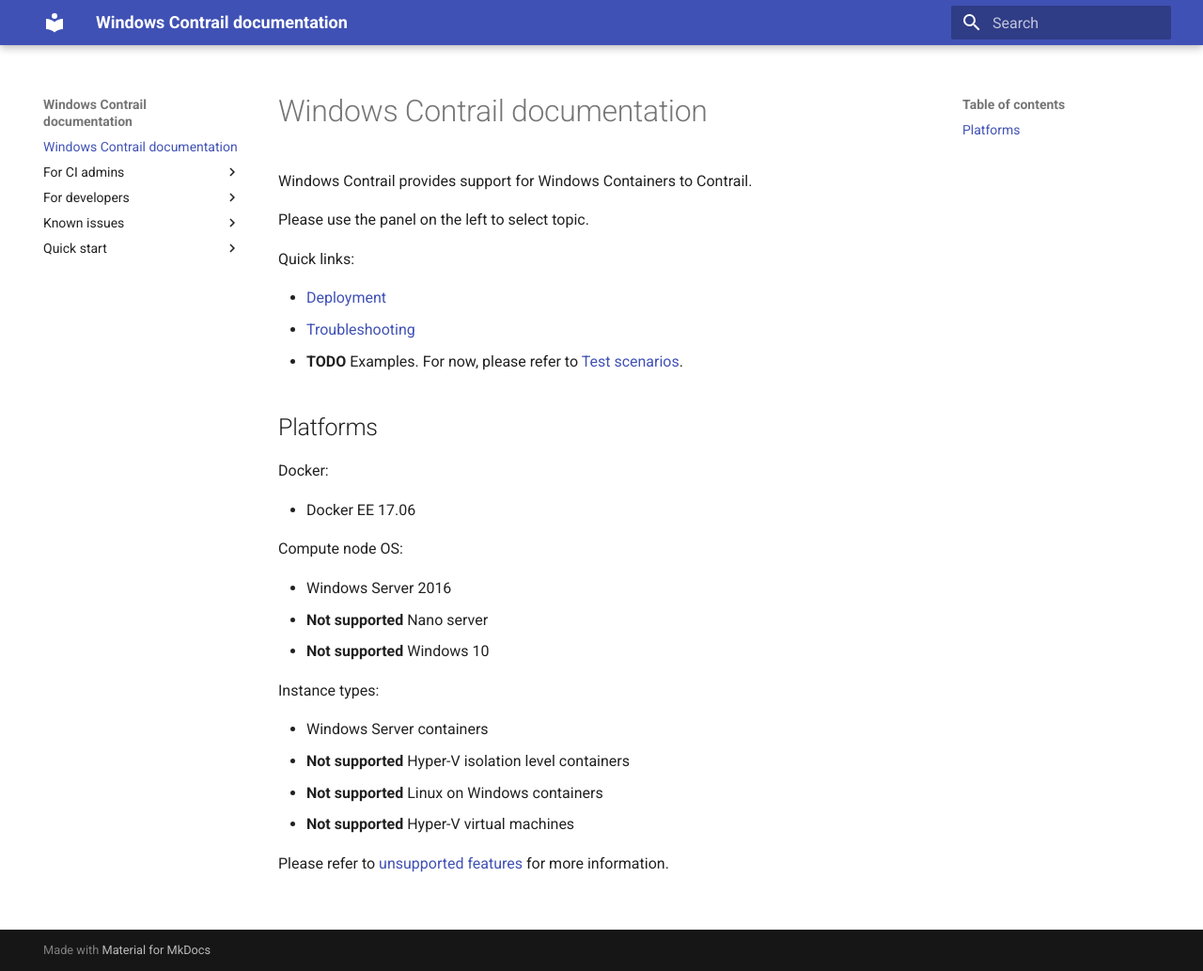
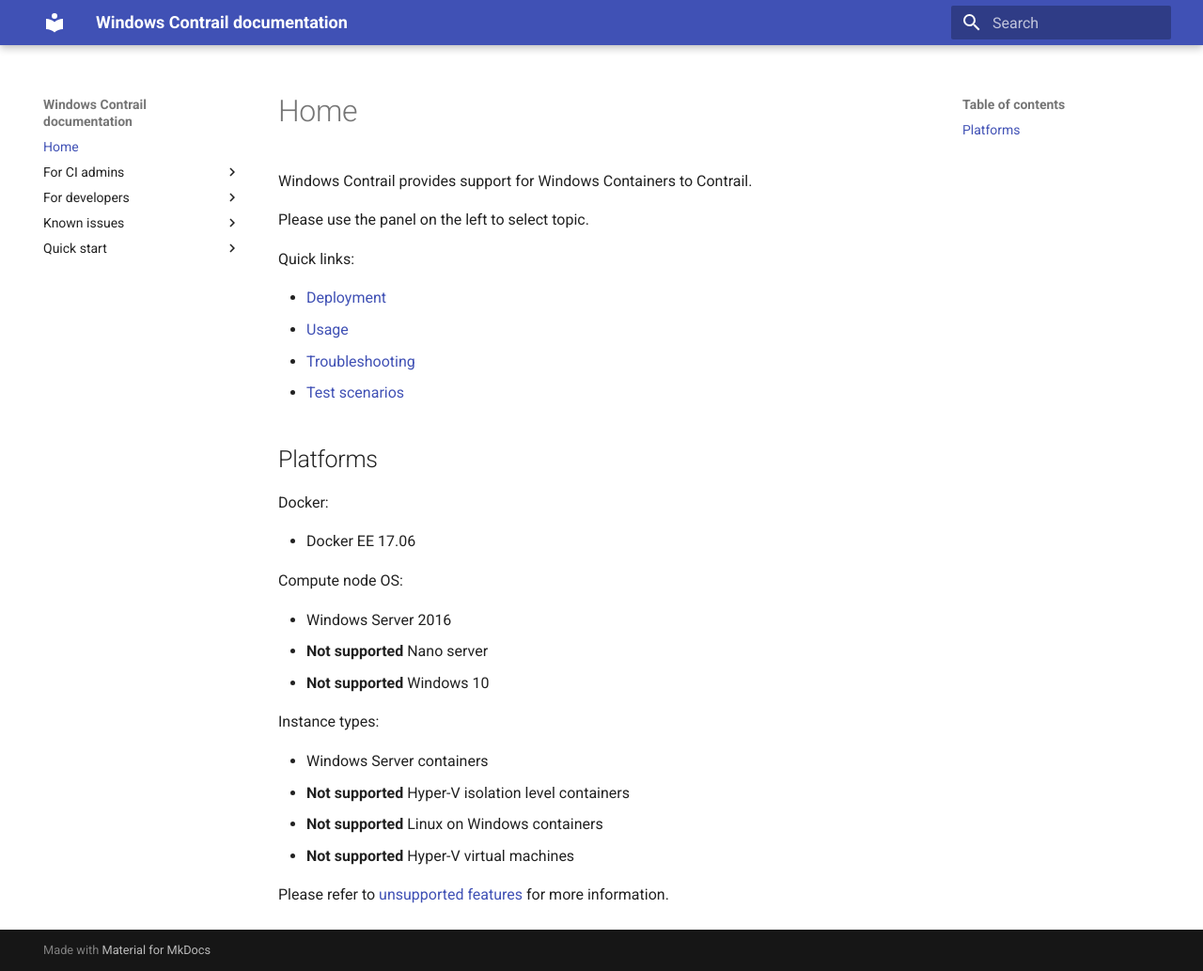
Before and after one commit to piotr-szuberski/contrail-windows-docs, an MkDocs documentation site: the page built from doc/index.md, in a window 1280 px wide and 1033 px high. Shown: the whole window at 94% size. Built offline with MkDocs 1.6.1 and Material for MkDocs 9.7.7, drawn with Linux system fonts in a browser that asks for light colours.

Commit message:
Add usage instructions. (#68)

```diff
--- a/doc/index.md
+++ b/doc/index.md
@@ -1,4 +1,4 @@
-# Windows Contrail documentation
+# Home
 
 Windows Contrail provides support for Windows Containers to Contrail.
 
@@ -7,8 +7,9 @@
 Quick links:
 
 * [Deployment](./Quick_start/deployment.md)
+* [Usage](./Quick_start/usage.md)
 * [Troubleshooting](./Known_issues/Troubleshooting.md)
-* **TODO** Examples. For now, please refer to [Test scenarios](./Quick_start/connection_scenarios.md).
+* [Test scenarios](./Quick_start/connection_scenarios.md)
 
 ## Platforms
 
```
Also changed, not shown: doc/Quick_start/usage.md (added, +59 -0 lines).
